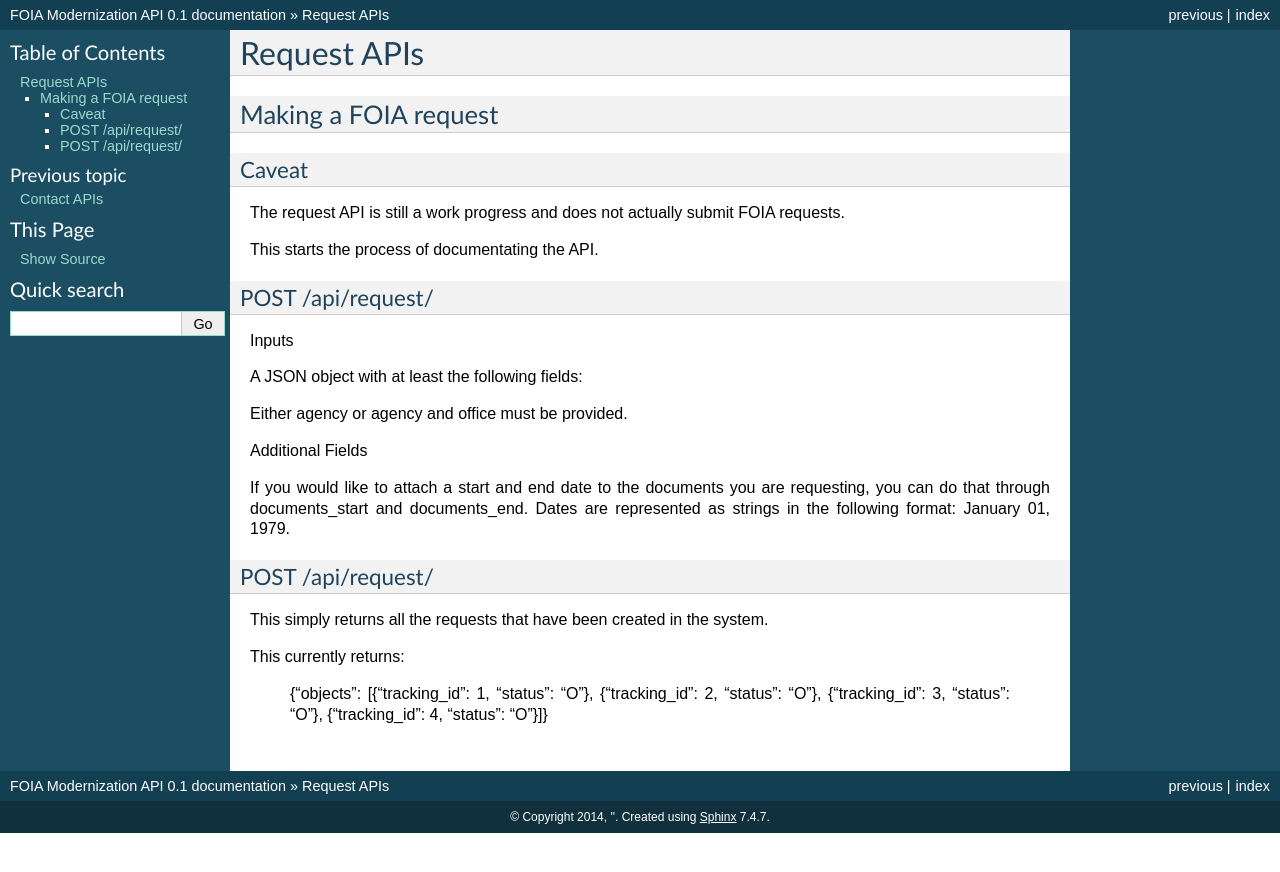
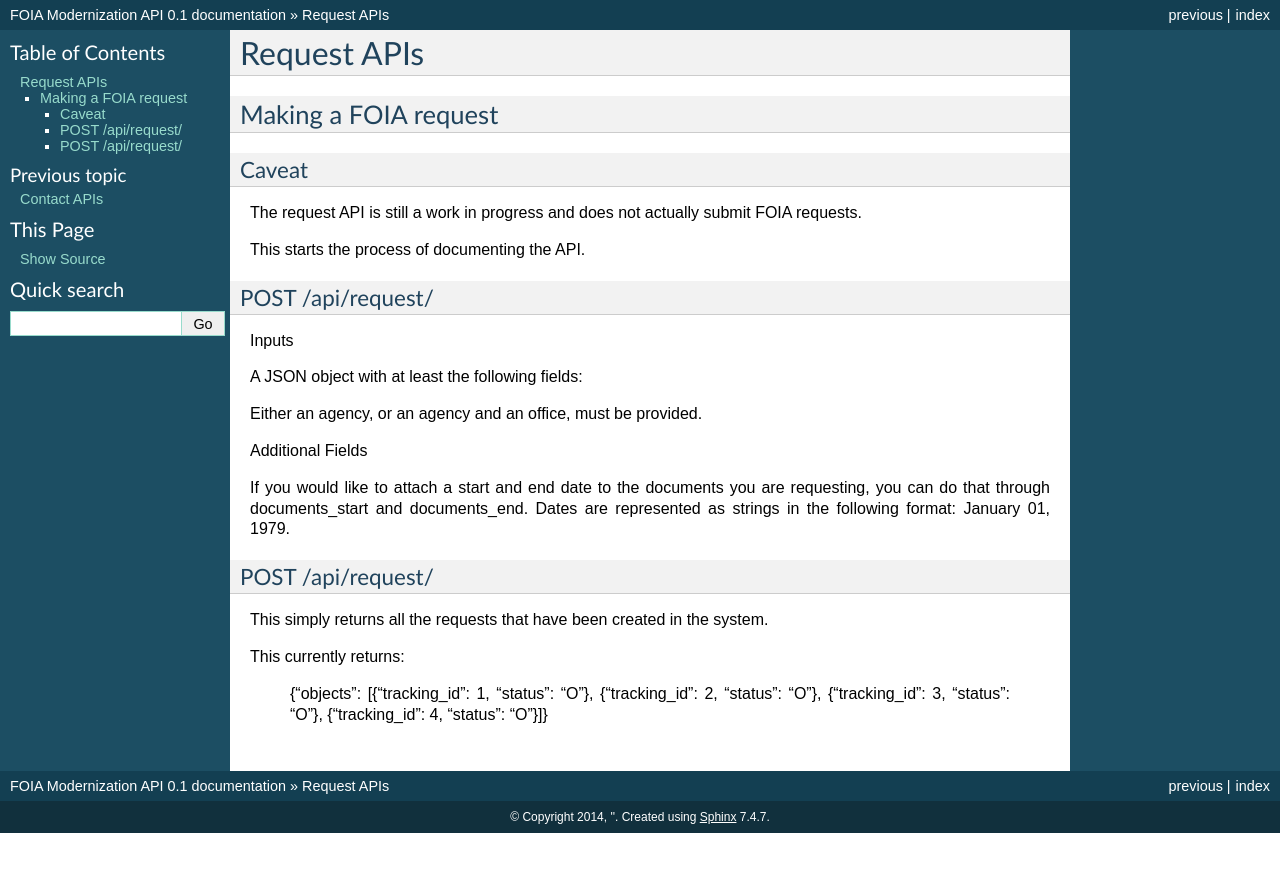
Before and after one commit to 18F/2015-foia-hub, a Sphinx documentation site: the page built from docs/source/request.rst, in a window 1280 px wide. Shown: the top 872 px of the page. Built offline with Sphinx 7.4.7, drawn with Linux system fonts in a browser that asks for light colours.

Commit message:
typos, whitespace

```diff
--- a/docs/source/request.rst
+++ b/docs/source/request.rst
@@ -10,10 +10,9 @@ Making a FOIA request
 Caveat
 """"""""""""""""""""""""""""""
 
-The request API is still a work progress and does not actually submit FOIA
-requests.
+The request API is still a work in progress and does not actually submit FOIA requests.
 
-This starts the process of documentating the API.
+This starts the process of documenting the API.
 
 
 """"""""""""""""""""""""""""""
@@ -38,7 +37,7 @@ A JSON object with at least the following fields:
 | body      | The body of the FOIA request |
 +------------+---------------------------+
 
-Either agency or agency and office must be provided.
+Either an agency, or an agency and an office, must be provided.
 
 Additional Fields
 
```
